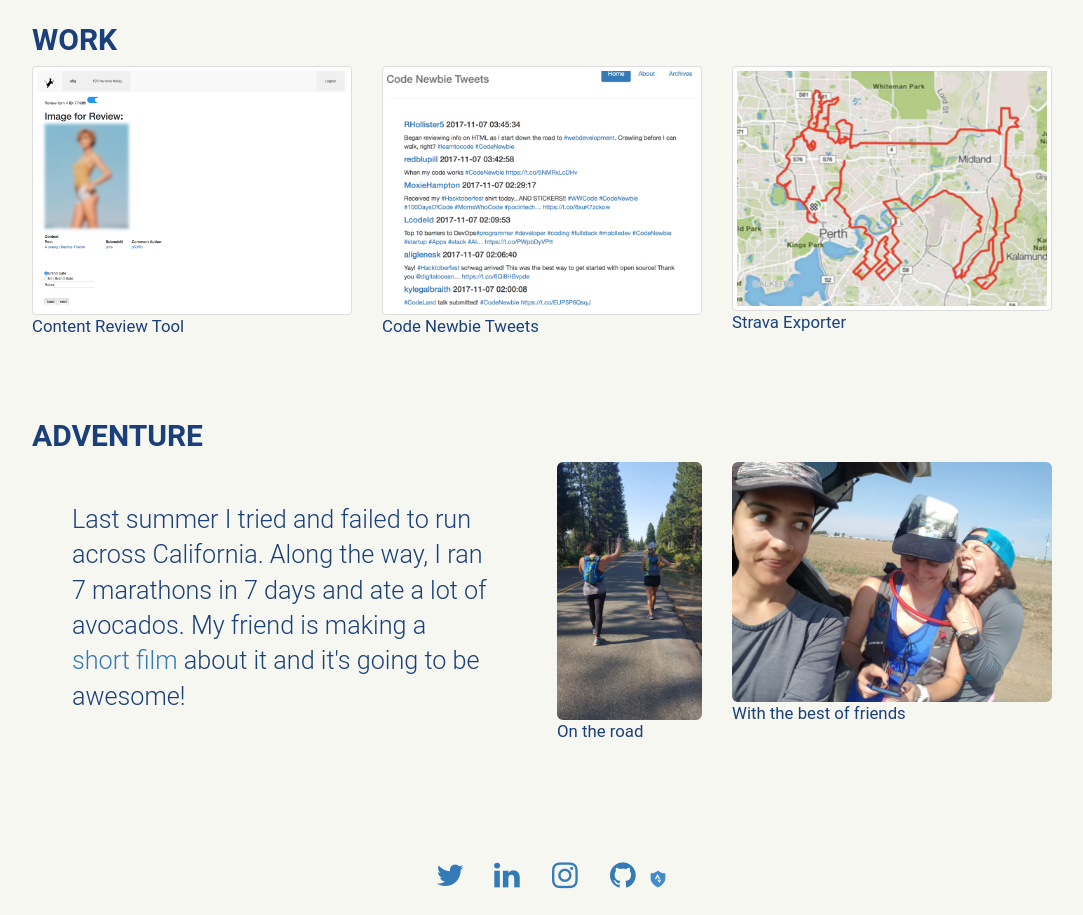
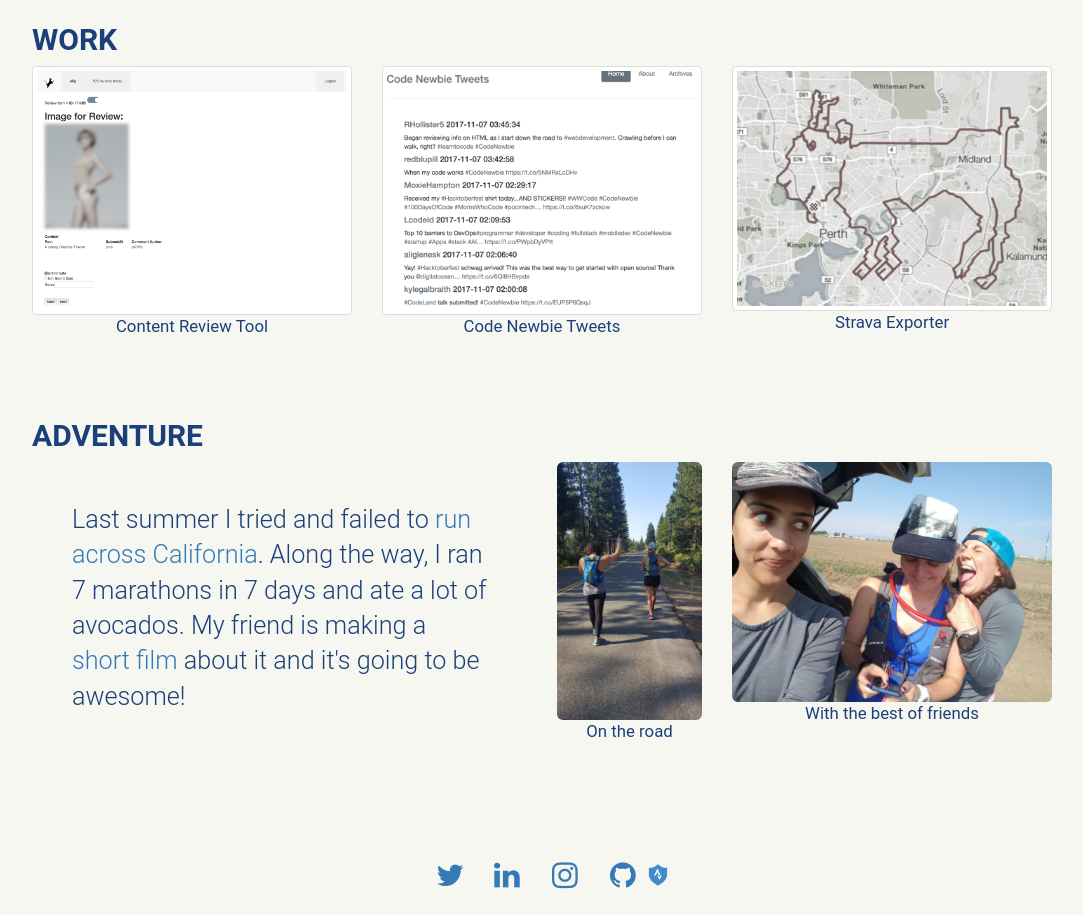
Before and after one commit to aligg/Portfolio-Site, a plain HTML site: page home.html in a window 1280 px wide. Shown: the part 562-1477 px from the top of the page, without its empty margins (98-1181 px from the left). Drawn offline with nearby package versions, Linux system fonts and the light colour scheme.

Commit message:
Polishing images

```diff
--- a/home.html
+++ b/home.html
@@ -69,7 +69,7 @@
             <div class = "row">
                 <div class="col-sm-6">
                     <div class="needspadding lead">
-                        <p>Last summer I tried and failed to run across California. Along the way, I ran 7 marathons in 7 days and ate a lot of avocados. My friend is making a <a href="https://www.noamargov.com/currentprojects/2017/7/8/running-across-california">short film</a> about it and it's going to be awesome!</p>
+                        <p>Last summer I tried and failed to <a href="http://www.wilderrunning.com/writing/2017/7/27/why-this-ragtag-womens-run-squad-matters" target="_blank"> run across California</a>. Along the way, I ran 7 marathons in 7 days and ate a lot of avocados. My friend is making a <a href="https://www.noamargov.com/currentprojects/2017/7/8/running-across-california" target="_blank">short film</a> about it and it's going to be awesome!</p>
                     </div>
                 </div>
                 <div class ="col-sm-2">
@@ -89,7 +89,7 @@
                     <a href="https://www.linkedin.com/in/aliglenesk/" target="_blank" class="fa fa-linkedin"></a>
                     <a href="https://www.instagram.com/aliglenesk/" target="_blank" class="fa fa-instagram"></a>
                     <a href="https://github.com/aligg" target="_blank" class="fa fa-github"></a>
-                    <a href="https://www.strava.com/athletes/3438509"><img height="18" src="static/images/icon-strava-blue.svg" class="fa-fw fa-lg"></a>
+                    <a href="https://www.strava.com/athletes/3438509"><img height="26" src="static/images/icon-strava-blue.svg" target="_blank" class="fa-fw fa-lg"></a>
 
                 </div>
                 </div>
--- a/static/css/home.css
+++ b/static/css/home.css
@@ -40,6 +40,18 @@ section {
 
 img.img-responsive.img-rounded.portfolio {
     max-height: 300px;
+
+}
+
+.caption {
+  text-align: center;
+  color: #1B4079;
+  font-family: Roboto, Helvetica, Arial, sans-serif;
+
+}
+
+.img-thumbnail {
+  filter:grayscale(85%);
 }
 
 p { color: #1B4079;
@@ -73,12 +85,16 @@ h4 {
     opacity: 0.7;
 }
 
- .fa-fw .fa-lg {
-padding: 20px;
+ img.fa-fw .fa-lg {
+  padding: 20px;
   font-size: 30px;
   width: 50px;
   text-align: center;
   text-decoration: none;
-  margin: 5px 2px;
+  margin: 5px 5px;
 
 }
+
+ .fa-fw .fa-lg:hover {
+    opacity: 0.7;
+}
```
Also changed, not shown: static/images/strava-filled.png (added).
